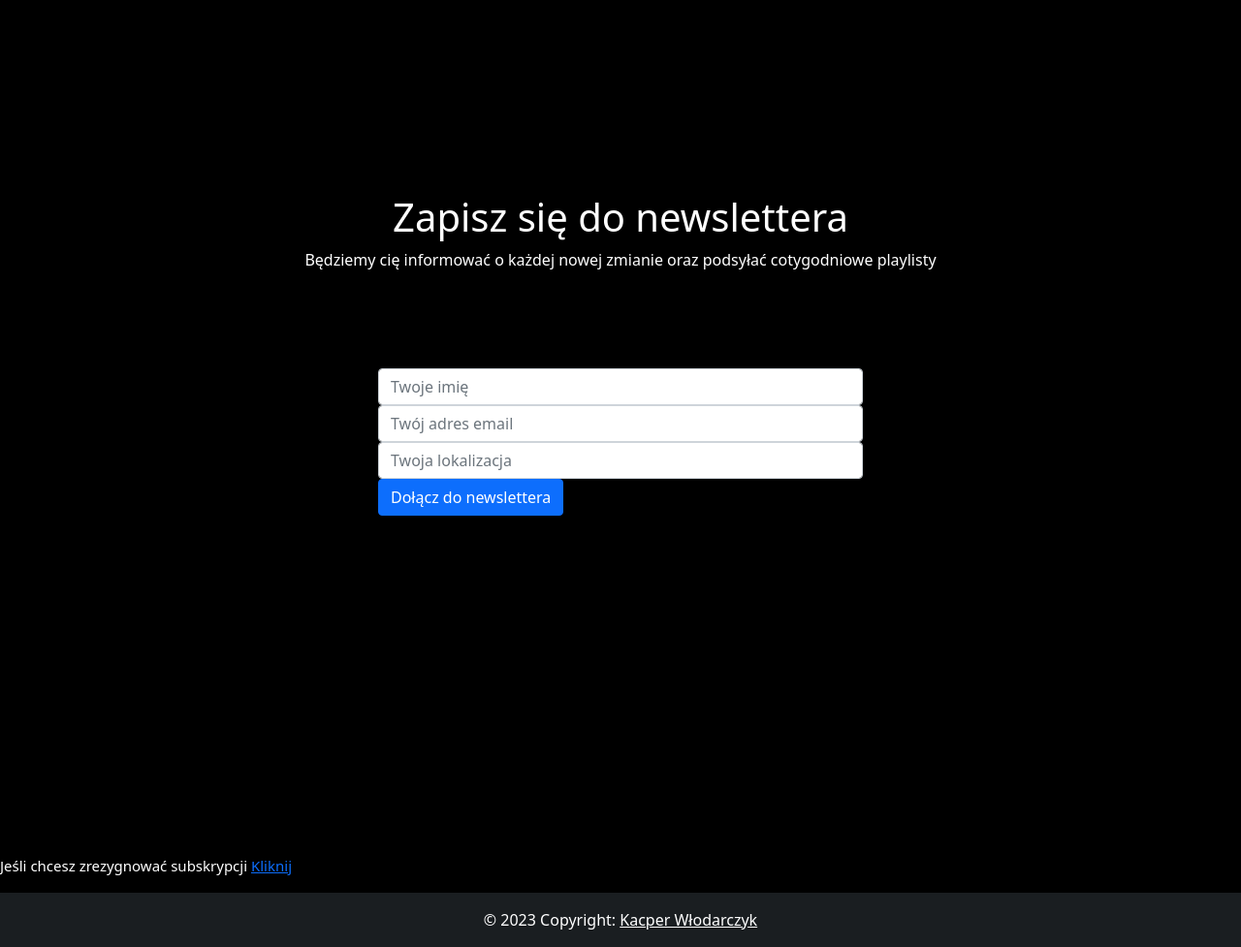
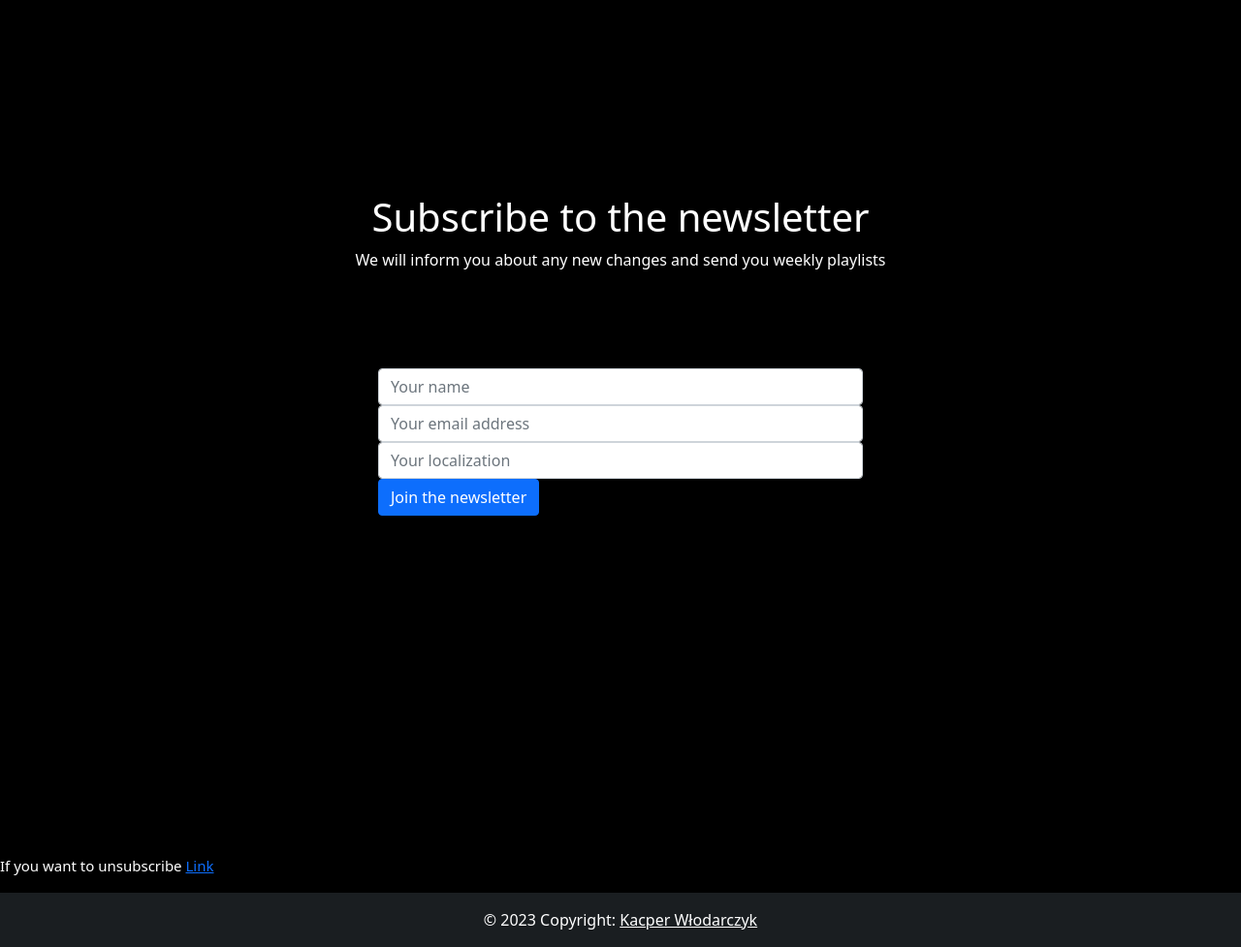
Before and after one commit to DEENUU1/DJANGO-WEATHER-MUSIC, a Django app: page /newsletter/ in a window 1280 px wide. Shown: the part 56-1033 px from the top of the page at 97% size. Run offline with Django 4.2, Linux system fonts and the light colour scheme.

Commit message:
Changed the language of the page into english

```diff
--- a/weathermusic/newsletter/templates/newsletter_register.html
+++ b/weathermusic/newsletter/templates/newsletter_register.html
@@ -12,23 +12,23 @@
 <body style="background-color: black">
 
 <div class="header" style=" margin-top: 200px; flex-direction: column; align-items:center;text-align: center">
-    <h1 style="color: white">Zapisz się do newslettera</h1>
-    <p style="color: white">Będziemy cię informować o każdej nowej zmianie oraz podsyłać cotygodniowe playlisty</p>
+    <h1 style="color: white">Subscribe to the newsletter</h1>
+    <p style="color: white">We will inform you about any new changes and send you weekly playlists</p>
 </div>
 
 <form method="post" style="margin-top: 100px; margin-bottom: 350px; display: flex; justify-content: center;">
   {% csrf_token %}
   <div class="group" style="width: 500px; margin-left: 20px; margin-right: 20px;">
       <div class="form-group">
-        <input type="text" name="name" class="form-control" placeholder="Twoje imię">
+        <input type="text" name="name" class="form-control" placeholder="Your name">
       </div>
       <div class="form-group">
-        <input type="email" name="email" class="form-control" placeholder="Twój adres email">
+        <input type="email" name="email" class="form-control" placeholder="Your email address">
       </div>
       <div class="form-group">
-        <input type="text" name="localization" class="form-control" placeholder="Twoja lokalizacja">
+        <input type="text" name="localization" class="form-control" placeholder="Your localization">
       </div>
-        <button type="submit" class="btn btn-primary">Dołącz do newslettera</button>
+        <button type="submit" class="btn btn-primary">Join the newsletter</button>
 
       <div class="messages">
         {% for message in messages %}
@@ -42,8 +42,8 @@
 
 
 <div class="delete-info" style="font-size: 15px; color: white;">
-    <p>Jeśli chcesz zrezygnować subskrypcji
-    <a href="{% url 'newsletter:delete' %}">Kliknij</a>
+    <p>If you want to unsubscribe
+    <a href="{% url 'newsletter:delete' %}">Link</a>
     </p>
 </div>
 
--- a/weathermusic/newsletter/templates/newsletter_welcome.html
+++ b/weathermusic/newsletter/templates/newsletter_welcome.html
@@ -1,3 +1,3 @@
-{{username}}, dziękujemy za rejestrację w naszym newsletterze.
-Jeśli chcesz zrezygnować z tej subskrypcji przejdź na stronę.
+{{username}}, thank you for registering for our newsletter.
+If you want to unsubscribe from this subscription, go to this page.
 www.weathermusic.pl/newsletter/delete
--- a/weathermusic/newsletter/views.py
+++ b/weathermusic/newsletter/views.py
@@ -35,11 +35,9 @@ class SendNewsletterView(LoginRequiredMixin, UserPassesTestMixin, View):
             mail.content_subtype = 'html'
             try:
                 mail.send()
-                print('email wysłany')
-                messages.success(request, "Wiadomość została wysłana")
+                messages.success(request, "Message was sent")
             except Exception as e:
-                print('nie udało się')
-                messages.error(request, "Nie udało się wysłać wiadomości: {}".format(e))
+                messages.error(request, "Failed to send message: {}".format(e))
         else:
             for error in list(form.errors.values()):
                 messages.error(request, error)
@@ -68,7 +66,7 @@ class SignUpView(View):
 
         if UserInfo.objects.filter(email=form.data['email']).exists():
             messages.error(request,
-                           'Ten email jest już zarejestrowany')
+                           'This email is already registered')
             return render(request,
                           'newsletter_register.html',
                           {'form': form})
@@ -82,11 +80,11 @@ class SignUpView(View):
                        username,
                        email)
             messages.success(request,
-                             'Twoje konto zostało utworzone')
+                             'Your account has been created')
             return redirect('weather_music:main')
         else:
             messages.error(request,
-                           'Nie udało się założyć konta')
+                           'Account creation failed')
 
         return render(request, self.template_name, {'form': form})
 
@@ -111,14 +109,14 @@ class DeleteUserView(View):
                 user = UserInfo.objects.get(email=email)
                 user.delete()
                 messages.success(request,
-                                 'Usunięto konto')
+                                 'Account deleted')
                 return redirect('weather_music:main')
 
             except UserInfo.DoesNotExist:
                 messages.info(request,
-                              'To konto nie istnieje')
+                              'This account does not exist')
         else:
-            messages.error(request, 'Usuwanie konta nie powiodło się')
+            messages.error(request, 'Account deletion failed')
 
         return render(request,
                       self.template_name,
```
Also changed, not shown: weathermusic/main/templates/index.html (+6 -6 lines), weathermusic/newsletter/templates/newsletter_delete.html (+4 -4 lines).
